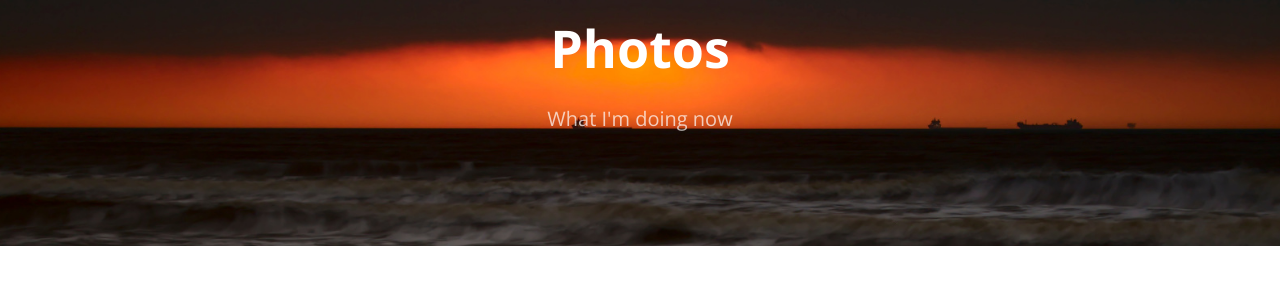
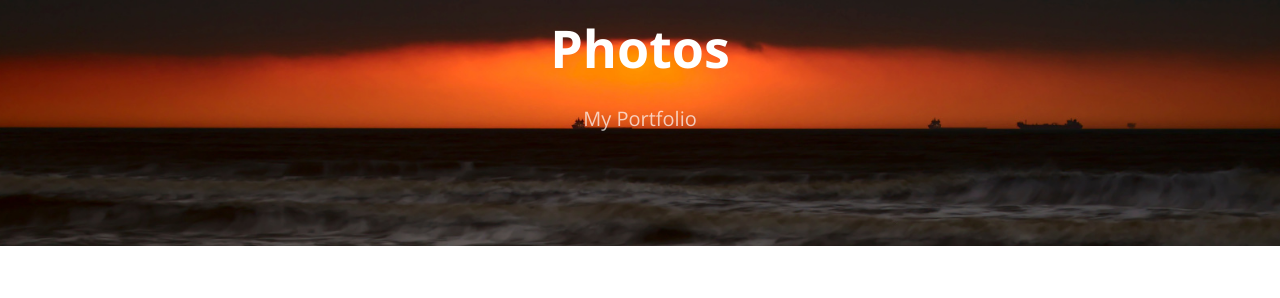
Before and after one commit to jacobsjo/jochenjacobs.eu, a Jekyll site: the page built from photos.md, in a window 1280 px wide. Shown: the part 127-425 px from the top of the page. Built offline with Jekyll 4.4.1, drawn with Linux system fonts in a browser that asks for light colours.

Commit message:
photo tagline fix

```diff
--- a/photos.md
+++ b/photos.md
@@ -1,7 +1,7 @@
 ---
 layout: page
 title: Photos
-tagline: What I'm doing now
+tagline: My Portfolio
 permalink: /photos.html
 ref: photos
 order: 2
```
